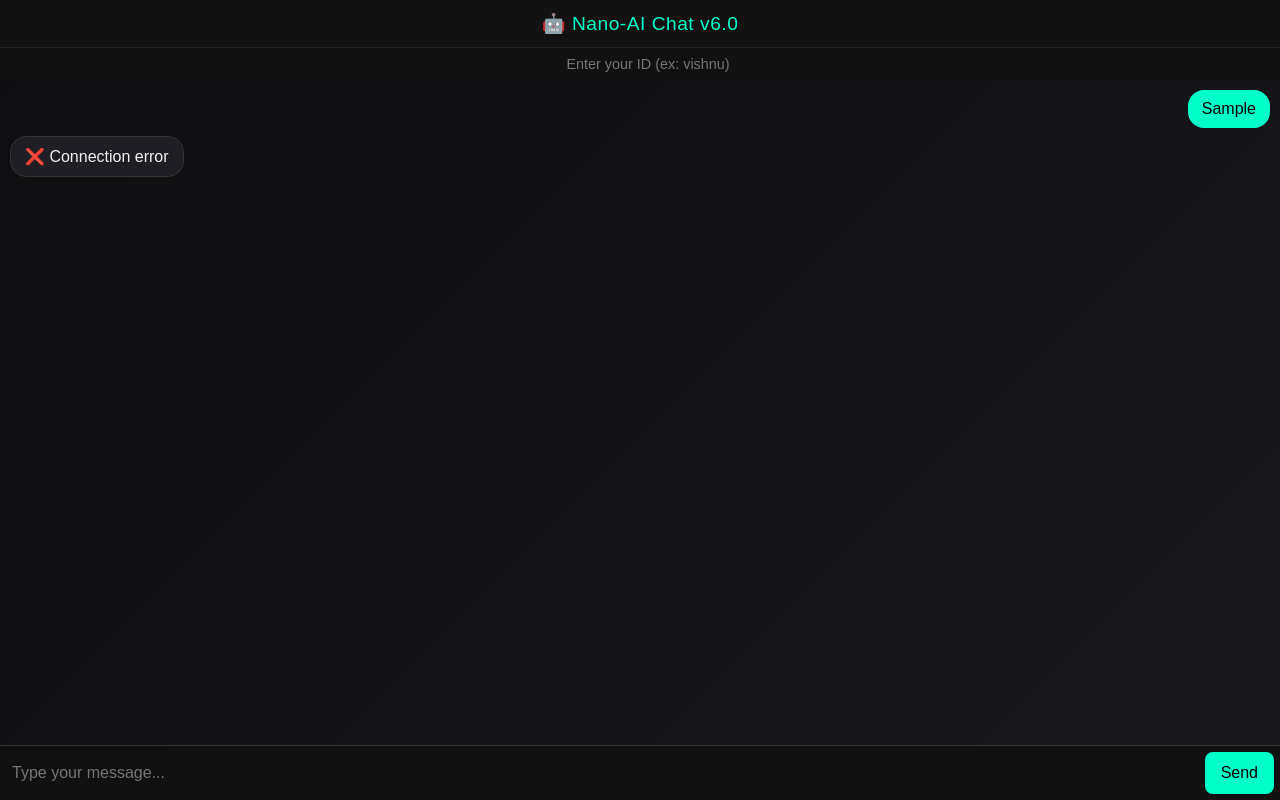
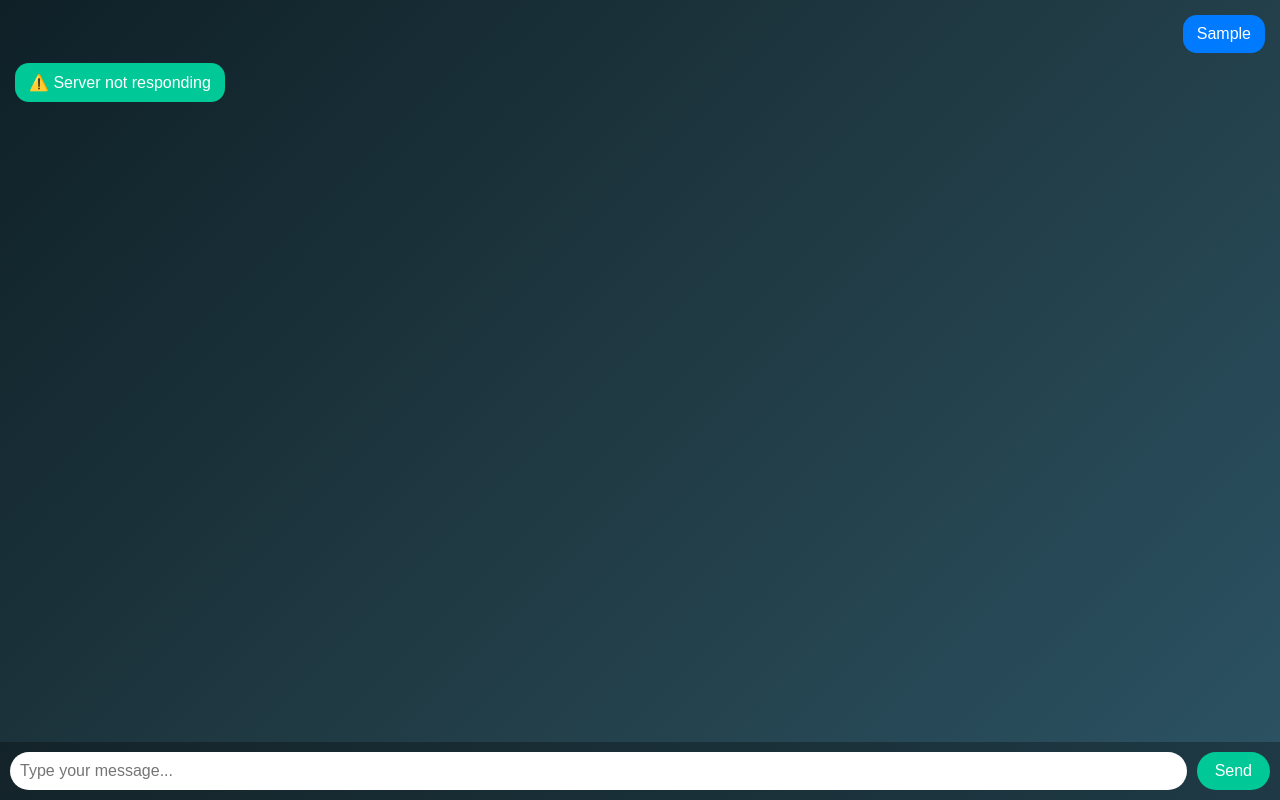
Before and after one commit to vish0020/nano-ai-server, a plain HTML site: page Index.html in a window 1280 px wide. Both pictures are taken after typing "Sample" into the empty fields and a click on the button "Send". Drawn offline with Linux system fonts and the light colour scheme; no server answers.

Commit message:
Update Index.html

```diff
--- a/Index.html
+++ b/Index.html
@@ -3,162 +3,110 @@
 <head>
   <meta charset="UTF-8" />
   <meta name="viewport" content="width=device-width, initial-scale=1.0" />
-<title>Nano AI Chat v6</title>
+  <title>Nano AI Chat</title>
   <style>
     body {
       font-family: "Poppins", sans-serif;
-    background: linear-gradient(135deg, #0e0e10, #1a1a1d);
-    color: #f0f0f0;
+      background: linear-gradient(135deg, #0f2027, #203a43, #2c5364);
+      color: white;
       display: flex;
       flex-direction: column;
       height: 100vh;
       margin: 0;
     }
-  header {
-    background: #121213;
-    padding: 12px;
-    text-align: center;
-    font-size: 1.2em;
-    letter-spacing: 0.5px;
-    color: #00ffcc;
-    border-bottom: 1px solid #222;
-  }
     #chatbox {
       flex: 1;
       overflow-y: auto;
-    padding: 10px;
+      padding: 15px;
       display: flex;
       flex-direction: column;
-    gap: 8px;
-    scroll-behavior: smooth;
+      gap: 10px;
     }
     .msg {
       padding: 10px 14px;
-    border-radius: 16px;
+      border-radius: 14px;
       max-width: 80%;
       word-wrap: break-word;
+      animation: fadeIn 0.3s ease-in-out;
     }
     .user {
+      background: #007bff;
       align-self: flex-end;
-    background: #00ffc8;
-    color: #000;
     }
     .ai {
+      background: #00c897;
       align-self: flex-start;
-    background: #1e1e24;
-    border: 1px solid #333;
+    }
+    @keyframes fadeIn {
+      from { opacity: 0; transform: translateY(10px); }
+      to { opacity: 1; transform: translateY(0); }
     }
     #input-area {
       display: flex;
-    border-top: 1px solid #333;
-    background: #111;
+      padding: 10px;
+      background: rgba(0,0,0,0.3);
     }
-  input, button {
-    font-size: 1em;
+    input {
+      flex: 1;
+      padding: 10px;
+      border: none;
+      border-radius: 20px;
+      outline: none;
+      font-size: 16px;
     }
-  #msg-input {
-    flex: 1;
-    padding: 12px;
+    button {
+      background: #00c897;
+      color: white;
       border: none;
-    outline: none;
-    background: transparent;
-    color: #fff;
-  }
-  #send-btn {
-    background: #00ffc8;
-    color: #000;
-    border: none;
-    padding: 12px 16px;
-    border-radius: 8px;
-    margin: 6px;
+      margin-left: 10px;
+      padding: 10px 18px;
+      border-radius: 20px;
+      font-size: 16px;
       cursor: pointer;
-    transition: background 0.2s;
-  }
-  #send-btn:hover {
-    background: #00e6b4;
-  }
-  #user-id {
-    width: 100%;
-    background: #111;
-    border: none;
-    color: #00ffc8;
-    text-align: center;
-    padding: 8px;
-    font-size: 0.9em;
-  }
-  .typing {
-    font-size: 0.8em;
-    color: #888;
-    align-self: flex-start;
-    font-style: italic;
     }
   </style>
 </head>
 <body>
-  <header>🤖 Nano-AI Chat v6.0</header>
-  <input id="user-id" placeholder="Enter your ID (ex: vishnu)" />
   <div id="chatbox"></div>
   <div id="input-area">
-    <input id="msg-input" placeholder="Type your message..." />
-    <button id="send-btn">Send</button>
+    <input id="userInput" placeholder="Type your message..." />
+    <button onclick="sendMessage()">Send</button>
   </div>
 
   <script>
-const chatbox = document.getElementById("chatbox");
-const input = document.getElementById("msg-input");
-const sendBtn = document.getElementById("send-btn");
-const userIdInput = document.getElementById("user-id");
+    const API_URL = "https://nano-ai-server.onrender.com/chat";
+    const userId = "user_" + Math.floor(Math.random() * 10000);
 
-const SERVER_URL = "https://nano-ai-server.onrender.com/chat"; // change this to your Render URL
-
-function addMessage(text, sender="ai") {
-  const msg = document.createElement("div");
-  msg.classList.add("msg", sender);
-  msg.textContent = text;
-  chatbox.appendChild(msg);
-  chatbox.scrollTop = chatbox.scrollHeight;
-}
-
-function addTyping() {
-  const t = document.createElement("div");
-  t.classList.add("typing");
-  t.textContent = "Nano-AI is typing...";
-  chatbox.appendChild(t);
-  chatbox.scrollTop = chatbox.scrollHeight;
-  return t;
+    function appendMessage(sender, text) {
+      const div = document.createElement("div");
+      div.className = `msg ${sender}`;
+      div.textContent = text;
+      document.getElementById("chatbox").appendChild(div);
+      document.getElementById("chatbox").scrollTop = document.getElementById("chatbox").scrollHeight;
     }
 
     async function sendMessage() {
-  const user_id = userIdInput.value.trim() || "guest";
-  const text = input.value.trim();
-  if (!text) return;
-
-  addMessage(text, "user");
+      const input = document.getElementById("userInput");
+      const message = input.value.trim();
+      if (!message) return;
+      appendMessage("user", message);
       input.value = "";
 
-  const typing = addTyping();
-
       try {
-    const res = await fetch(SERVER_URL, {
+        const res = await fetch(API_URL, {
           method: "POST",
           headers: { "Content-Type": "application/json" },
-      body: JSON.stringify({ user_id, message: text }),
+          body: JSON.stringify({ user_id: userId, message })
         });
         const data = await res.json();
-    typing.remove();
-    if (data.reply) {
-      addMessage(data.reply, "ai");
-    } else if (data.error) {
-      addMessage("⚠️ " + data.error, "ai");
-    }
-  } catch (e) {
-    typing.remove();
-    addMessage("❌ Connection error", "ai");
+        appendMessage("ai", data.reply || "...");
+      } catch (err) {
+        appendMessage("ai", "⚠️ Server not responding");
       }
     }
 
-sendBtn.addEventListener("click", sendMessage);
-input.addEventListener("keypress", (e) => {
+    // Press Enter to send
+    document.getElementById("userInput").addEventListener("keypress", e => {
       if (e.key === "Enter") sendMessage();
     });
   </script>
```
Lines whose indentation alone changed are shown as unchanged.
